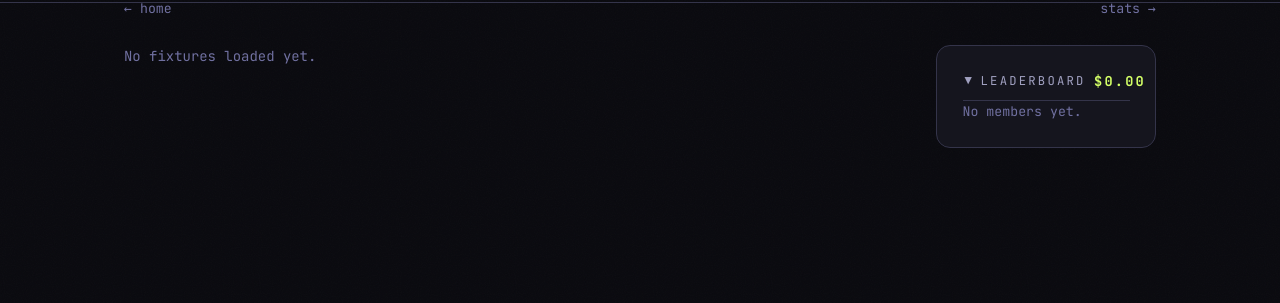
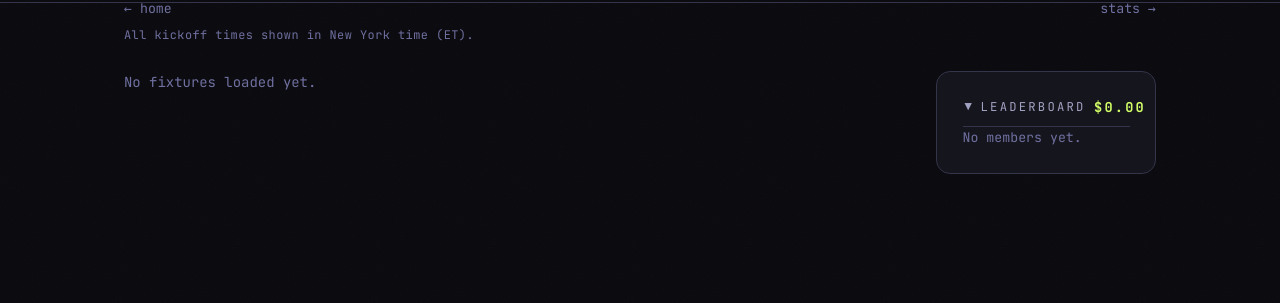
Before and after one commit to grgmrtn/poolboy2, a Flask app: template templates/pool.html in a window 1280 px wide. Shown: the part 54-357 px from the top of the page. Run offline with Flask 3, Linux system fonts and the light colour scheme; the template is opened without the code that fills it, so the values that code supplies are empty; parts of the project's set-up code (start-up, migrations or seed data) failed here and were passed over; some libraries are stand-ins or nearby versions.

Commit message:
Show kick-off times in America/New_York (admin-configurable)
Football-data.org returns kick_off in UTC; the templates were
slicing the raw ISO string and displaying UTC, which surfaced as
4-5 hour wrong times for US-based players ("18:00" for a 14:00
EDT kickoff).

Add app.DISPLAY_TZ (ZoneInfo, default America/New_York; can be
overridden via DISPLAY_TZ env var) and _to_display_iso which
converts UTC to that zone with DST-aware zoneinfo. Each fixture
now gets a kick_off_display attribute alongside kick_off.

Templates use kick_off_display for the visible date/time only;
data-kick-off, lock checks, and the JS countdown all continue
to read the raw UTC kick_off so they keep working consistently
across browsers in any timezone.

Pool page shows "All kickoff times shown in New York time (ET)"
under the pool name. Admin fixtures table appends "ET" after
each timestamp for the same clarity.

Co-Authored-By: Claude Opus 4.7 <noreply@anthropic.com>

```diff
--- a/app.py
+++ b/app.py
@@ -16,7 +16,8 @@ A default admin account is created automatically on first run:
 import os
 import uuid
 import functools
-from datetime import datetime, timedelta
+from datetime import datetime, timedelta, timezone
+from zoneinfo import ZoneInfo
 from flask import (
     Flask, render_template, request, redirect,
     url_for, session, flash, jsonify
@@ -33,6 +34,37 @@ app.secret_key = os.environ.get("SECRET_KEY", "dev-secret-change-me-in-productio
 
 # Minutes before kick-off when picks lock
 LOCK_MINUTES = 15
+
+# Display kick-off times in this IANA zone. Logic everywhere else stays UTC —
+# this only changes what the user sees on the pool/admin pages. zoneinfo
+# handles EDT/EST and DST transitions automatically.
+DISPLAY_TZ = ZoneInfo(os.environ.get("DISPLAY_TZ", "America/New_York"))
+
+
+def _to_display_iso(utc_iso_str):
+    """
+    Convert a UTC ISO timestamp ('2026-06-11T18:00:00' or '...Z') to the same
+    ISO format in DISPLAY_TZ. Returns the input unchanged if it can't be parsed.
+    Used only for what users see — JS countdowns + lock checks keep using
+    the raw UTC kick_off so they work consistently across browsers.
+    """
+    if not utc_iso_str:
+        return utc_iso_str
+    try:
+        s = utc_iso_str.rstrip("Z").rstrip()
+        dt = datetime.fromisoformat(s[:19])
+        if dt.tzinfo is None:
+            dt = dt.replace(tzinfo=timezone.utc)
+        return dt.astimezone(DISPLAY_TZ).strftime("%Y-%m-%dT%H:%M:%S")
+    except (ValueError, TypeError):
+        return utc_iso_str
+
+
+def _attach_display_times(fixtures):
+    """Add f['kick_off_display'] to each fixture dict in-place."""
+    for f in fixtures:
+        f["kick_off_display"] = _to_display_iso(f.get("kick_off"))
+    return fixtures
 
 
 # ── Auth helpers ───────────────────────────────────────────────────────────
@@ -212,6 +244,8 @@ def pool_page(pool_id):
         return redirect(url_for("home"))
 
     grouped_fixtures = fx.get_all_fixtures()
+    for stage_fixtures in grouped_fixtures.values():
+        _attach_display_times(stage_fixtures)
     existing_picks   = db.get_picks_full_for_user_in_pool(user["id"], pool_id)
     membership       = db.get_pool_membership(user["id"], pool_id)
     has_paid         = bool(membership and membership["has_paid"])
@@ -551,7 +585,9 @@ def spy_pick(pool_id):
 @admin_required
 def admin_page():
     config    = db.get_active_scoring_config()
-    fixtures  = db.get_fixtures()
+    # db.get_fixtures returns Row objects; convert to dicts so we can mutate
+    fixtures  = [dict(f) for f in db.get_fixtures()]
+    _attach_display_times(fixtures)
     all_pools = db.get_all_public_pools()
     users     = db.get_all_users()
 
--- a/templates/admin.html
+++ b/templates/admin.html
@@ -266,7 +266,8 @@
               </div>
             </td>
             <td style="color:var(--text-muted);white-space:nowrap">
-              {{ (f.kick_off or 'TBC')[:16].replace('T',' ') }}
+              {{ (f.kick_off_display or f.kick_off or 'TBC')[:16].replace('T',' ') }}
+              {% if f.kick_off_display %}<span style="color:var(--text-dim);font-size:0.66rem">ET</span>{% endif %}
             </td>
             <td>
               {% if f.result %}
--- a/templates/pool.html
+++ b/templates/pool.html
@@ -395,6 +395,9 @@
     {% if pool.description %}
       <p style="color:var(--text-muted);font-size:0.8rem;margin-top:0.2rem">{{ pool.description }}</p>
     {% endif %}
+    <p style="color:var(--text-dim);font-size:0.7rem;margin-top:0.4rem;letter-spacing:0.04em">
+      All kickoff times shown in New York time (ET).
+    </p>
   </div>
 
   {% if pool.entry_fee and not has_paid %}
@@ -432,12 +435,16 @@
             {% for f in fixtures %}
               {# Lock time = kick_off - LOCK_MIN minutes #}
               {% if f.kick_off %}
+                {# kick_off_display is the same instant rendered in the configured
+                   display timezone (default America/New_York); kick_off itself stays
+                   in UTC so the lock check and JS countdown keep working. #}
+                {% set ko_display = f.kick_off_display or f.kick_off %}
                 {% set ko_str = f.kick_off[:19] %}
                 {# Compute lock_iso in template: we just pass it as JS data-attr and check in Python #}
                 {% set is_started   = f.kick_off and f.kick_off[:19] < now_iso[:19] %}
-                {% set mo  = f.kick_off[5:7]|int %}
-                {% set dy  = f.kick_off[8:10]|int %}
-                {% set ko_time = f.kick_off[11:16] %}
+                {% set mo  = ko_display[5:7]|int %}
+                {% set dy  = ko_display[8:10]|int %}
+                {% set ko_time = ko_display[11:16] %}
               {% else %}
                 {% set is_started = false %}
               {% endif %}
```
